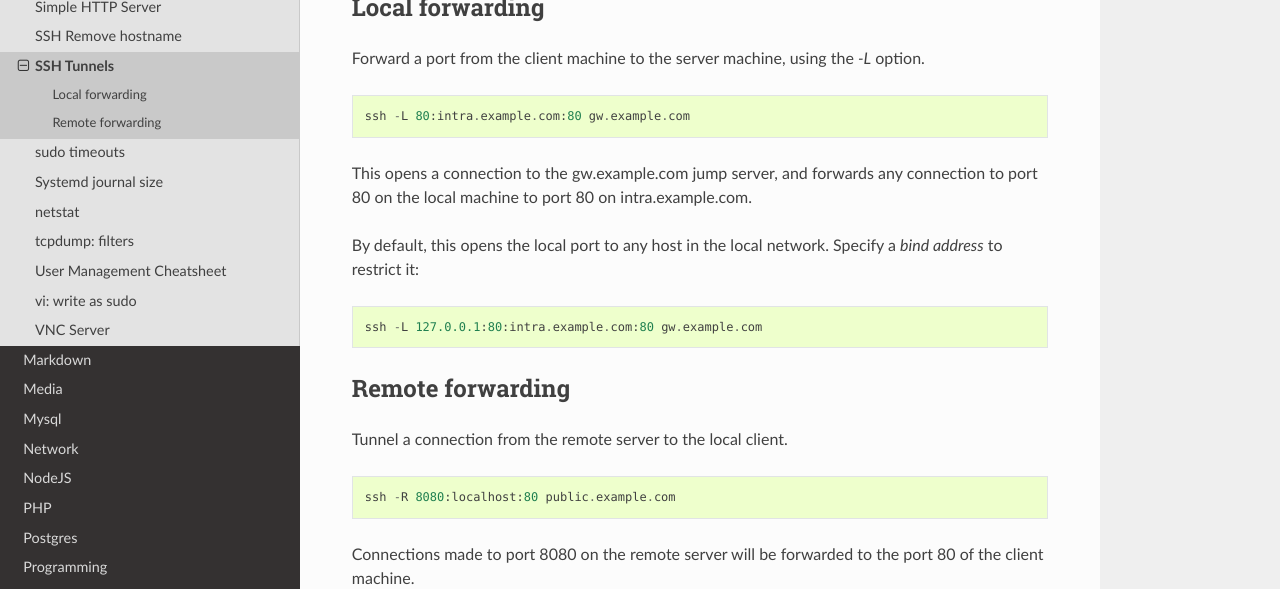
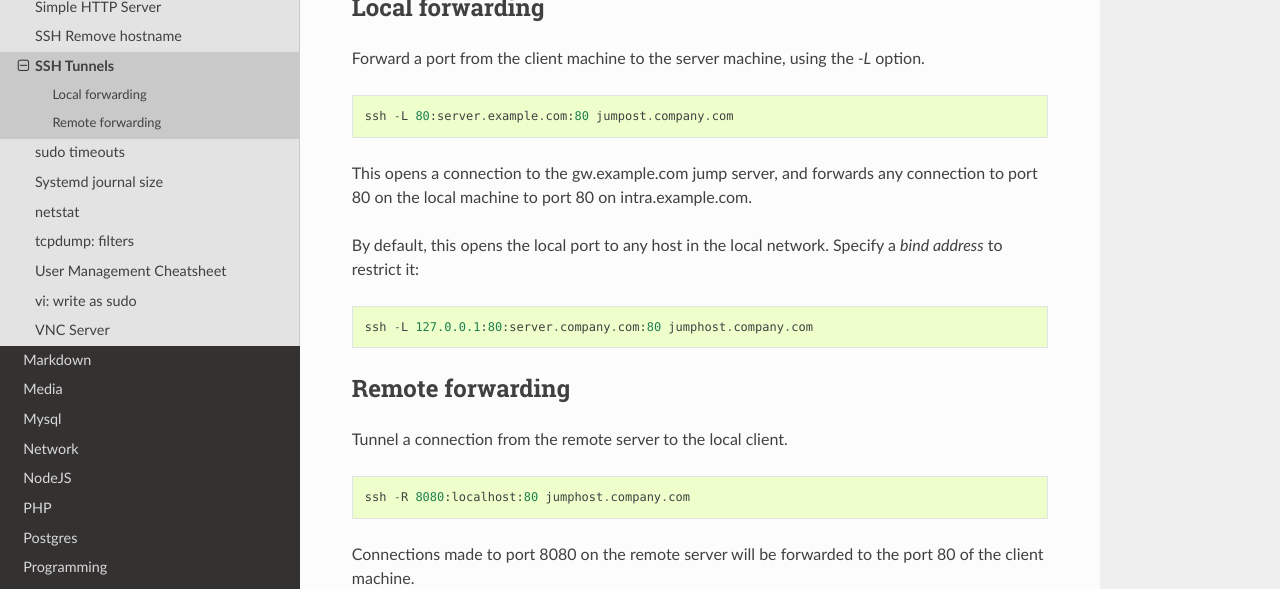
Before and after one commit to papaux/til, a Sphinx documentation site: the page built from source/linux/ssh-tunnels.rst, in a window 1280 px wide and 1021 px high. Shown: the part 169-758 px from the top of the window. Built offline with Sphinx 7.4.7 and the Read the Docs theme 2.0.0, drawn with Linux system fonts in a browser that asks for light colours.

Commit message:
linux: update ssh forwarding informations

```diff
--- a/source/linux/ssh-tunnels.rst
+++ b/source/linux/ssh-tunnels.rst
@@ -8,7 +8,7 @@ Forward a port from the client machine to the server machine, using the `-L` opt
 
 ::
 
-    ssh -L 80:intra.example.com:80 gw.example.com
+    ssh -L 80:server.example.com:80 jumpost.company.com
 
 This opens a connection to the gw.example.com jump server, and forwards any connection to port 80 on the local machine to port 80 on intra.example.com.
 
@@ -16,7 +16,7 @@ By default, this opens the local port to any host in the local network. Specify
 
 ::
 
-    ssh -L 127.0.0.1:80:intra.example.com:80 gw.example.com
+    ssh -L 127.0.0.1:80:server.company.com:80 jumphost.company.com
 
 Remote forwarding
 ~~~~~~~~~~~~~~~~~~
@@ -25,7 +25,7 @@ Tunnel a connection from the remote server to the local client.
 
 ::
 
-    ssh -R 8080:localhost:80 public.example.com
+    ssh -R 8080:localhost:80 jumphost.company.com
 
 Connections made to port 8080 on the remote server will be forwarded to the port 80 of the client machine.
 
```
